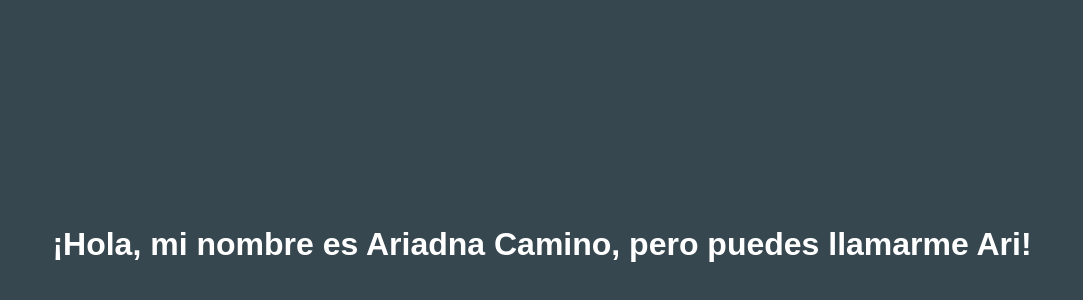
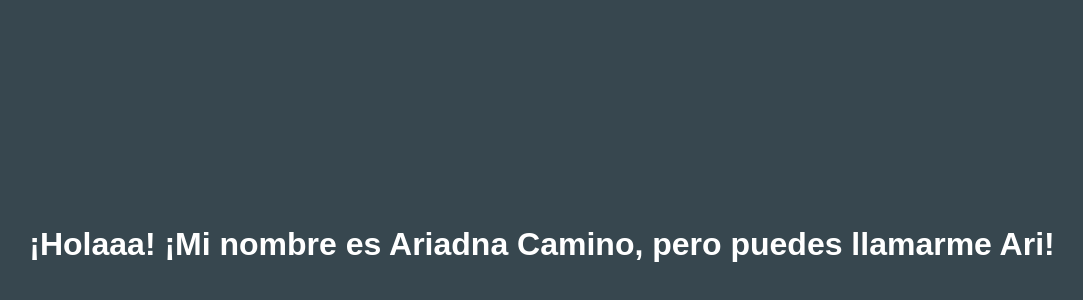
Before and after one commit to sofi-camino/sofi-camino.github.io, a plain HTML site: page index.html in a window 1280 px wide. Shown: the part 156-456 px from the top of the page, without its empty margins (98-1181 px from the left). Drawn offline with Linux system fonts and the light colour scheme.

Commit message:
Probando

```diff
--- a/index.html
+++ b/index.html
@@ -21,6 +21,6 @@
     }
   </style>
   <body>
-    <h1>¡Hola, mi nombre es Ariadna Camino, pero puedes llamarme Ari!</h1>
+    <h1>¡Holaaa! ¡Mi nombre es Ariadna Camino, pero puedes llamarme Ari!</h1>
   </body>
 </html>
```
